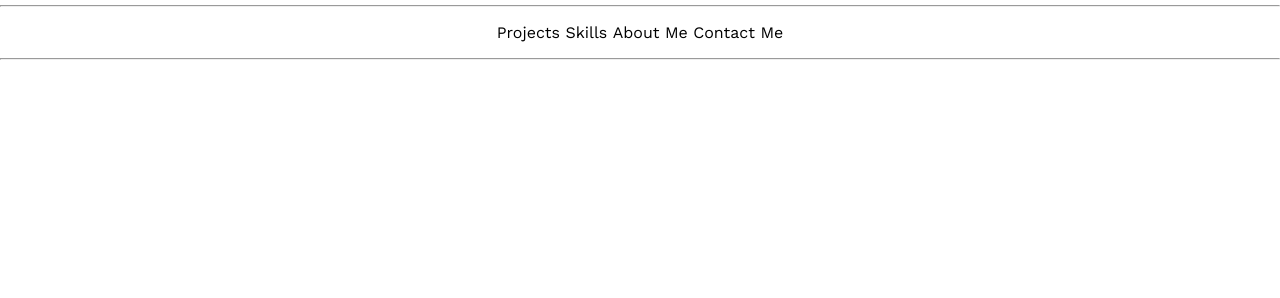
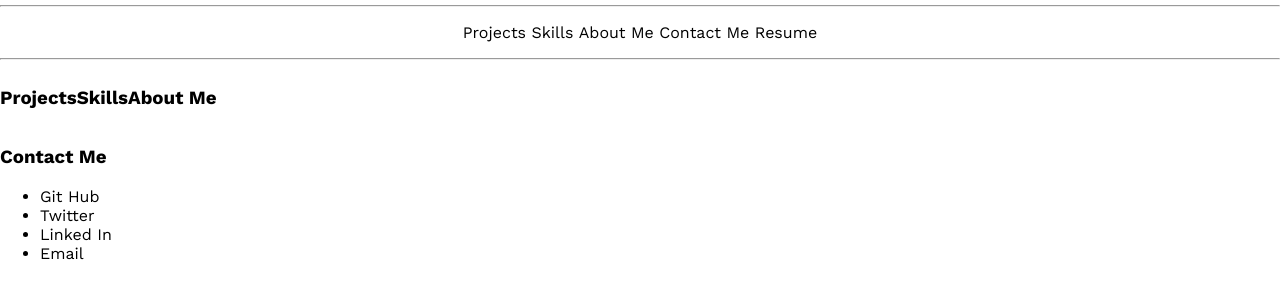
Before and after one commit to aarondevon/personalportfolio, a plain HTML site: page index.html in a window 1280 px wide. Shown: the part 132-430 px from the top of the page. Drawn offline with nearby package versions, Linux system fonts and the light colour scheme.

Commit message:
Add resume page and links

```diff
--- a/index.html
+++ b/index.html
@@ -23,20 +23,38 @@
         <nav>
             <hr>
             <ul>
-                <li>Projects</li>
-                <li>Skills</li>
-                <li>About Me</li>
-                <li>Contact Me</li>
+                <li><a href="#projects">Projects</a></li>
+                <li><a href="#skills">Skills</a></li>
+                <li><a href="#about">About Me</a></li>
+                <li><a href="#contact">Contact Me</a></li>
+                <li><a href="resume.html">Resume</a></li>
             </ul>
             <hr>
         </nav>
     </div>
 
     <main class="main-container">
-        <section>
-            <h3></h3>
+        <section class="projects">
+            <h3><a name="projects"></a>Projects</h3>
+        </section>
+        <section class="Skills">
+            <h3><a name="skills"></a>Skills</h3>
+        </section>
+        <section class="about-me">
+            <h3><a href="about"></a>About Me</h3>
         </section>
     </main>
+    <footer>
+        <section class="contact-me">
+            <h3><a name="contact"></a>Contact Me</h3>
+            <ul>
+                <li>Git Hub</li>
+                <li>Twitter</li>
+                <li>Linked In</li>
+                <li>Email</li>
+            </ul>
+        </section>
+    </footer>
 
 </body>
 </html>
--- a/styles/main.css
+++ b/styles/main.css
@@ -43,7 +43,11 @@ nav ul {
 }
 nav ul li {
     display: inline;
+}
 
+nav a {
+    text-decoration: none;
+    color: #000;
 }
 
 /****************************************/
```
Also changed, not shown: resume.html (added, +54 -0 lines).
